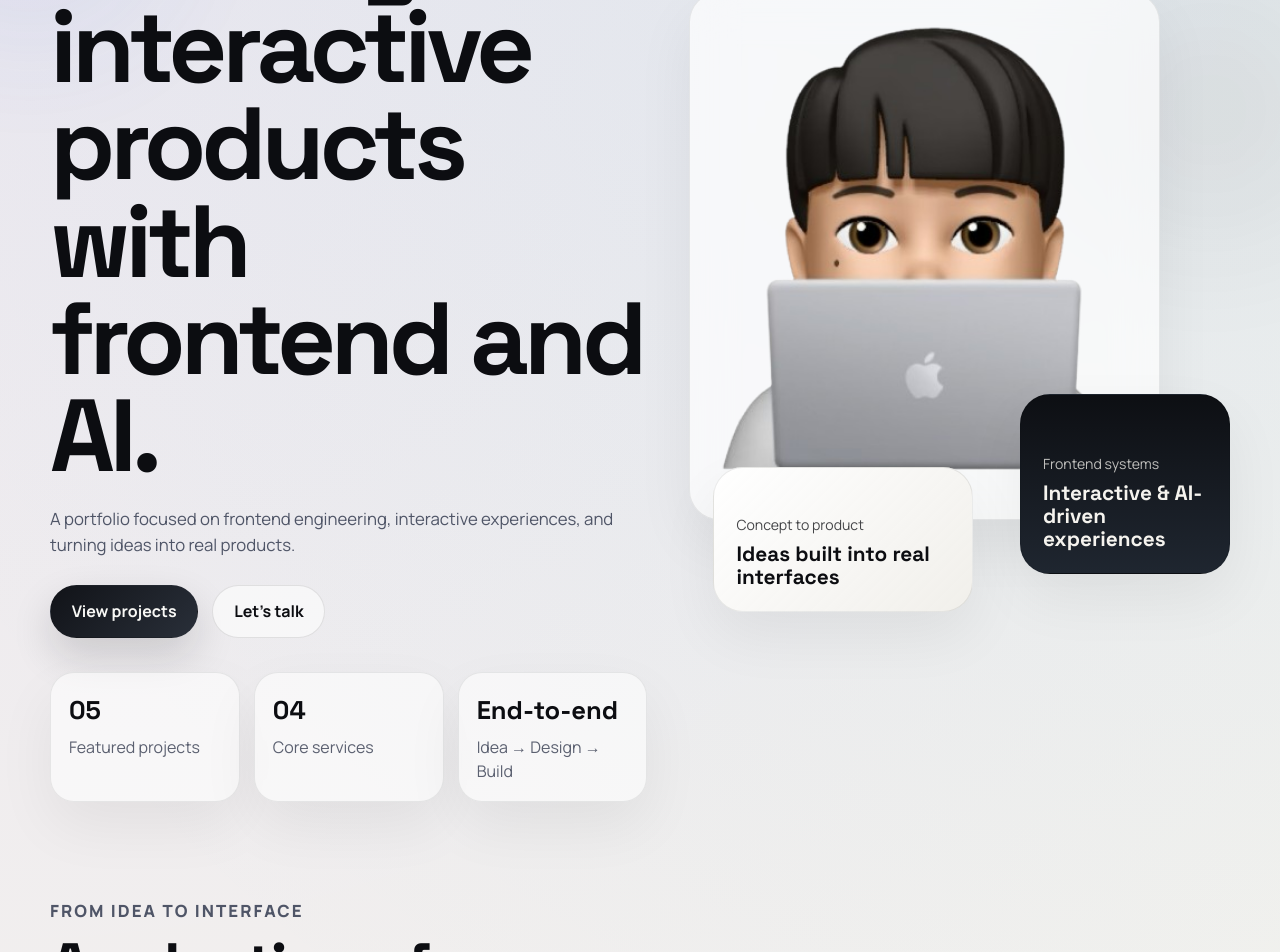
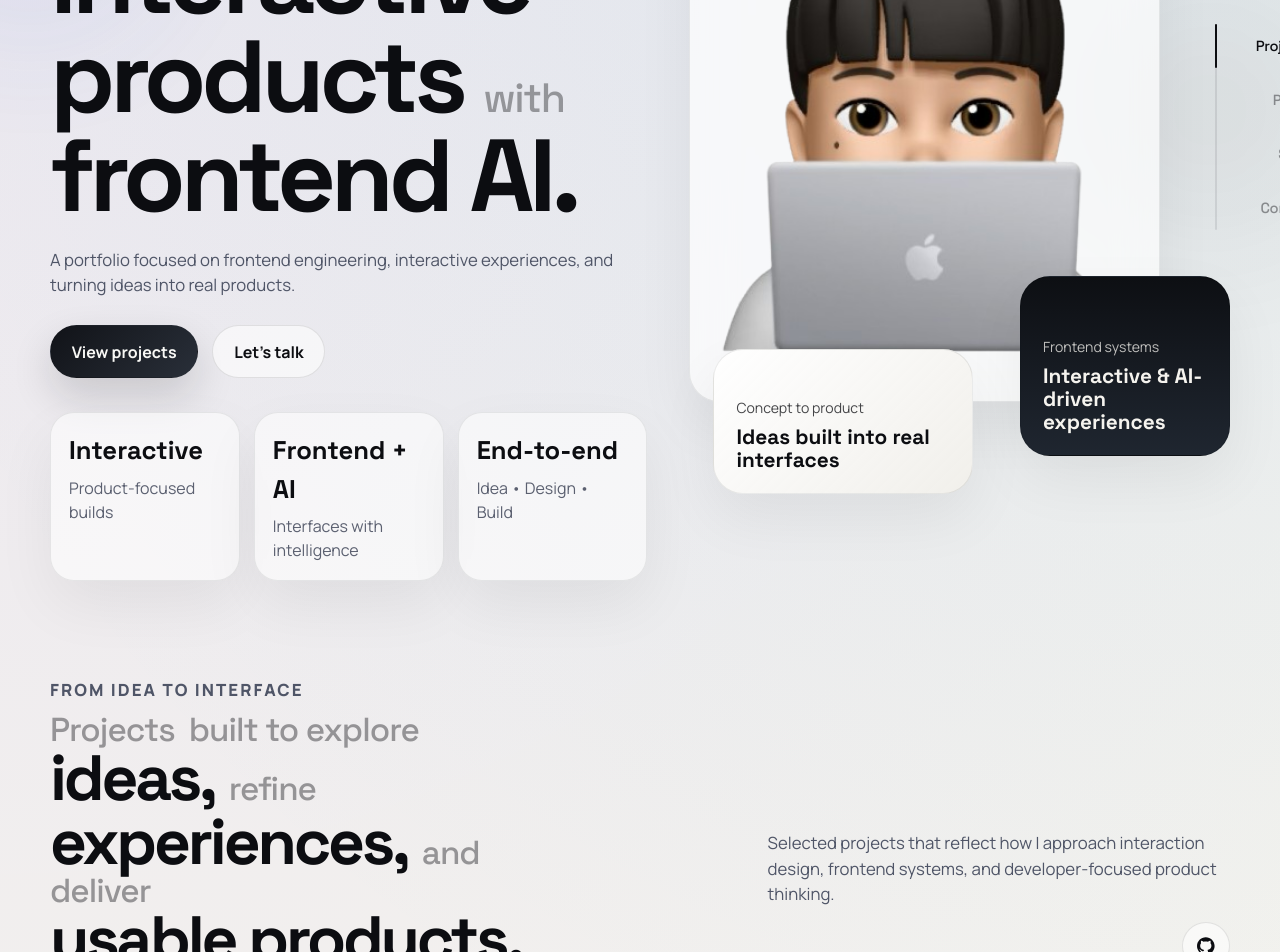
Before and after one commit to ppsssj/PortFolio_ppsssj, a React (Vite) app: page / in a window 1280 px wide. Shown: the part 280-1232 px from the top of the page. Built offline with nearby package versions, Linux system fonts and the light colour scheme.

Commit message:
힘들다

```diff
--- a/src/App.jsx
+++ b/src/App.jsx
@@ -1,4 +1,4 @@
-import { useState } from "react";
+import { useEffect, useState } from "react";
 import {
   HiOutlineAcademicCap,
   HiOutlineArrowLeft,
@@ -6,7 +6,20 @@ import {
   HiOutlineTrophy,
   HiOutlineUserGroup,
 } from "react-icons/hi2";
-import { SiGit, SiGithub, SiJavascript, SiReact, SiVite } from "react-icons/si";
+import {
+  SiCss,
+  SiFigma,
+  SiGit,
+  SiGithub,
+  SiHtml5,
+  SiJavascript,
+  SiNotion,
+  SiPostman,
+  SiReact,
+  SiTypescript,
+  SiVite,
+} from "react-icons/si";
+import { VscVscode } from "react-icons/vsc";
 import codeGraphImage from "../assets/CodeGraph.png";
 import gitEffectsImage from "../assets/git_effects.gif";
 import graphMindImage from "../assets/GraphMind.png";
@@ -15,11 +28,13 @@ import profileImage from "../assets/Profile.png";
 import trafficNoiseImage from "../assets/Traffic Noise Prediction System.png";
 
 const navigation = [
-  { label: "Work", href: "#work" },
-  { label: "Services", href: "#services" },
-  { label: "About", href: "#about" },
+  { label: "Projects", href: "#work" },
+  { label: "Profile", href: "#services" },
+  { label: "Story", href: "#about" },
   { label: "Contact", href: "#contact" },
 ];
+
+const sectionIds = navigation.map((item) => item.href.slice(1));
 
 const projects = [
   {
@@ -102,7 +117,12 @@ const projects = [
       "A web-based node programming system inspired by TouchDesigner, focused on real-time graph evaluation and visual pipeline composition.",
     role: "Frontend System Designer",
     focus: "Node-based runtime UI",
-    stack: ["React", "Node Graph UI", "Runtime Evaluation", "Visual Programming"],
+    stack: [
+      "React",
+      "Node Graph UI",
+      "Runtime Evaluation",
+      "Visual Programming",
+    ],
     detail:
       "PrismDesign explores how node-based visual programming can work on the web. Inspired by TouchDesigner, it focuses on building a canvas where users can compose processing pipelines visually and inspect changing states through a runtime-driven interface.",
     highlights: [
@@ -117,18 +137,11 @@ const projects = [
 const services = [
   {
     name: "Tech Stack",
-    items: [
-      "React",
-      "Vite",
-      "JavaScript",
-    ],
+    items: ["React", "Vite", "JavaScript", "HTML", "CSS", "TypeScript"],
   },
   {
     name: "Developer Tools",
-    items: [
-      "Git",
-      "GitHub",
-    ],
+    items: ["Git", "GitHub", "VS Code", "Figma", "Postman", "Notion"],
   },
   {
     name: "Awards",
@@ -142,25 +155,24 @@ const services = [
     items: [
       "Leadership Staff, LikeLion Club",
       "AICS Undergraduate Researcher",
+      "창업동아리 팀장",
     ],
   },
   {
     name: "Certification",
-    items: [
-      "Information Processing Engineer",
-    ],
+    items: ["Information Processing Engineer"],
   },
 ];
 
 const clients = [
-  "Union",
-  "Dazzle",
-  "Copay",
-  "Exodus",
-  "Ket:Ko",
-  "Notex",
-  "CareSunset",
-  "Booking",
+  "Creative",
+  "Rapid Prototyping",
+  "Fast Execution",
+  "Product Focus",
+  "Product Thinking",
+  "AI Integration",
+  "User Flow Design",
+  "initiative",
 ];
 
 const socials = [
@@ -173,18 +185,27 @@ const itemIcons = {
   React: SiReact,
   Vite: SiVite,
   JavaScript: SiJavascript,
+  HTML: SiHtml5,
+  CSS: SiCss,
+  TypeScript: SiTypescript,
   Git: SiGit,
   GitHub: SiGithub,
+  "VS Code": VscVscode,
+  Figma: SiFigma,
+  Postman: SiPostman,
+  Notion: SiNotion,
   "BLEP Data Utilization Competition": HiOutlineTrophy,
   "Best Paper Award, Korea Data Science Society": HiOutlineTrophy,
   "Leadership Staff, LikeLion Club": HiOutlineUserGroup,
   "AICS Undergraduate Researcher": HiOutlineAcademicCap,
+  "창업동아리 팀장": HiOutlineUserGroup,
   "Information Processing Engineer": HiOutlineIdentification,
 };
 
 function SectionIntro({
   eyebrow,
   title,
+  titleClassName,
   description,
   actionLabel,
   actionAriaLabel,
@@ -195,7 +216,7 @@ function SectionIntro({
     <div className="section-intro">
       <div>
         <p className="eyebrow">{eyebrow}</p>
-        <h2>{title}</h2>
+        <h2 className={titleClassName}>{title}</h2>
       </div>
       <div className="section-intro__aside">
         <p>{description}</p>
@@ -218,34 +239,99 @@ function SectionIntro({
 function App() {
   const [activeService, setActiveService] = useState(0);
   const [selectedProject, setSelectedProject] = useState(null);
+  const [activeSection, setActiveSection] = useState(sectionIds[0]);
   const isProjectDetailOpen = Boolean(selectedProject);
+  const activeSectionIndex = Math.max(sectionIds.indexOf(activeSection), 0);
+
+  useEffect(() => {
+    const sections = sectionIds
+      .map((id) => document.getElementById(id))
+      .filter(Boolean);
+
+    if (!sections.length) {
+      return undefined;
+    }
+
+    const updateActiveSection = () => {
+      const scrollAnchor = window.scrollY + window.innerHeight * 0.38;
+      let currentSection = sectionIds[0];
+
+      sections.forEach((section) => {
+        if (section.offsetTop <= scrollAnchor) {
+          currentSection = section.id;
+        }
+      });
+
+      setActiveSection(currentSection);
+    };
+
+    updateActiveSection();
+    window.addEventListener("scroll", updateActiveSection, { passive: true });
+    window.addEventListener("resize", updateActiveSection);
+
+    return () => {
+      window.removeEventListener("scroll", updateActiveSection);
+      window.removeEventListener("resize", updateActiveSection);
+    };
+  }, [sectionIds]);
 
   return (
     <div className="page-shell">
       <div className="page-glow page-glow--left" />
       <div className="page-glow page-glow--right" />
 
+      <nav
+        className="section-rail"
+        aria-label="Section navigation"
+        style={{ "--active-index": activeSectionIndex }}
+      >
+        <div className="section-rail__inner">
+          <p className="section-rail__eyebrow"></p>
+          <div className="section-rail__list">
+            <span className="section-rail__track" aria-hidden="true" />
+            <span className="section-rail__thumb" aria-hidden="true" />
+            {navigation.map((item) => {
+              const isActive = activeSection === item.href.slice(1);
+
+              return (
+                <a
+                  key={item.href}
+                  className={`section-rail__link${isActive ? " is-active" : ""}`}
+                  href={item.href}
+                  aria-current={isActive ? "location" : undefined}
+                >
+                  {item.label}
+                </a>
+              );
+            })}
+          </div>
+        </div>
+      </nav>
+
       <header className="site-header">
         <a className="brand" href="#top">
           PPsssJ.
         </a>
-
-        <nav className="site-nav" aria-label="Primary navigation">
-          {navigation.map((item) => (
-            <a key={item.href} href={item.href}>
-              {item.label}
-            </a>
-          ))}
-        </nav>
       </header>
 
       <main id="top">
         <section className="hero">
           <div className="hero__copy">
             <p className="eyebrow">Frontend • AI Experiences</p>
-            <h1>Building interactive products with frontend and AI.</h1>
+            <h1
+              className="hero__headline"
+              aria-label="Building interactive products with frontend and AI."
+            >
+              <span className="hero__word hero__word--soft">Building</span>
+              <span className="hero__word hero__word--strong">interactive</span>
+              <span className="hero__word hero__word--strong">products</span>
+              <span className="hero__word hero__word--soft">with</span>
+              <span className="hero__word hero__word--strong">frontend</span>
+              <span className="hero__word hero__word--strong">AI.</span>
+            </h1>
             <p className="hero__description">
-              A portfolio focused on frontend engineering, interactive experiences, and turning ideas into real products.
+              A portfolio focused on frontend engineering, interactive
+              experiences, and turning ideas into real products.
             </p>
             <div className="hero__actions">
               <a className="primary-button" href="#work">
@@ -257,27 +343,23 @@ function App() {
             </div>
             <dl className="hero__stats">
               <div>
-                <dt>05</dt>
-                <dd>Featured projects</dd>
+                <dt>Interactive</dt>
+                <dd>Product-focused builds</dd>
               </div>
               <div>
-                <dt>04</dt>
-                <dd>Core services</dd>
+                <dt>Frontend + AI</dt>
+                <dd>Interfaces with intelligence</dd>
               </div>
               <div>
                 <dt>End-to-end</dt>
-                <dd>Idea → Design → Build</dd>
+                <dd>Idea • Design • Build</dd>
               </div>
             </dl>
           </div>
 
           <div className="hero__visual" aria-hidden="true">
             <div className="hero-card hero-card--primary">
-              <img
-                src={profileImage}
-                alt={projects[0].title}
-                loading="eager"
-              />
+              <img src={profileImage} alt={projects[0].title} loading="eager" />
             </div>
             <div className="hero-card hero-card--accent">
               <span>Frontend systems</span>
@@ -293,7 +375,35 @@ function App() {
         <section className="projects-section" id="work">
           <SectionIntro
             eyebrow="From Idea to Interface"
-            title="A selection of projects built to test concepts, refine user flows, and ship usable products."
+            titleClassName="section-title section-title--mixed"
+            title={
+              <>
+                <span className="section-title__word section-title__word--soft">
+                  Projects
+                </span>
+                <span className="section-title__word section-title__word--soft">
+                  built to explore
+                </span>
+                <span className="section-title__word section-title__word--strong">
+                  ideas,
+                </span>
+                <span className="section-title__word section-title__word--soft">
+                  refine
+                </span>
+                <span className="section-title__word section-title__word--strong">
+                  experiences,
+                </span>
+                <span className="section-title__word section-title__word--soft">
+                  and
+                </span>
+                <span className="section-title__word section-title__word--soft">
+                  deliver
+                </span>
+                <span className="section-title__word section-title__word--strong">
+                  usable products.
+                </span>
+              </>
+            }
             description="Selected projects that reflect how I approach interaction design, frontend systems, and developer-focused product thinking."
             actionLabel={<SiGithub />}
             actionAriaLabel="View my GitHub profile"
@@ -313,7 +423,11 @@ function App() {
                   >
                     <div className="project-card__image-wrap">
                       <div className="project-card__media">
-                        <img src={project.image} alt={project.title} loading="lazy" />
+                        <img
+                          src={project.image}
+                          alt={project.title}
+                          loading="lazy"
+                        />
                       </div>
                     </div>
                     <div className="project-card__content">
@@ -440,7 +554,9 @@ function App() {
                     aria-pressed={isActive}
                   >
                     <span>{service.name}</span>
-                    <span>{String(service.items.length).padStart(2, "0")}</span>
+                    <span className="service-trigger__arrow" aria-hidden="true">
+                      &gt;
+                    </span>
                   </button>
                 );
               })}
@@ -449,7 +565,14 @@ function App() {
             <div className="service-panel">
               <p className="eyebrow">Selected category</p>
               <h3>{services[activeService].name}</h3>
-              <ul>
+              <ul
+                className={
+                  services[activeService].name === "Tech Stack" ||
+                  services[activeService].name === "Developer Tools"
+                    ? "service-panel__list service-panel__list--grid"
+                    : "service-panel__list"
+                }
+              >
                 {services[activeService].items.map((item) => {
                   const Icon = itemIcons[item];
 
@@ -472,7 +595,32 @@ function App() {
         <section className="about-section" id="about">
           <SectionIntro
             eyebrow="Our Story"
-            title="Explore our journey and learn what sets us apart in crafting impactful digital experiences."
+            titleClassName="section-title section-title--mixed"
+            title={
+              <>
+                <span className="section-title__word section-title__word--soft">
+                  A
+                </span>
+                <span className="section-title__word section-title__word--strong">
+                  frontend-focused
+                </span>
+                <span className="section-title__word section-title__word--soft">
+                  builder who turns
+                </span>
+                <span className="section-title__word section-title__word--strong">
+                  creative ideas
+                </span>
+                <span className="section-title__word section-title__word--soft">
+                  into
+                </span>
+                <span className="section-title__word section-title__word--strong">
+                  interactive,
+                </span>
+                <span className="section-title__word section-title__word--strong">
+                  usable products.
+                </span>
+              </>
+            }
             description="The original page used custom SVG logos and heavy layout wrappers. Here, the same idea is kept with a lighter, editable component structure."
             actionLabel="See contact"
             actionHref="#contact"
@@ -480,12 +628,12 @@ function App() {
 
           <div className="about-grid">
             <article className="about-card">
-              <h3>Why this version is better to maintain</h3>
+              <h3>How I build products</h3>
               <p>
-                Content, project cards, navigation, and services now live as
-                plain JavaScript data. That means you can swap copy, reorder
-                sections, or connect an API later without fighting a 17,000-line
-                export.
+                I approach product building through rapid prototyping,
+                interactive frontend development, and practical iteration.
+                Rather than stopping at ideas, I focus on shaping concepts into
+                clear user flows and usable interfaces.
               </p>
             </article>
 
@@ -542,7 +690,7 @@ function App() {
         </div>
 
         <div className="site-footer__bottom">
-          <span>2026 ppsssj</span>
+          <span>© 2026 PPsssJ. All rights reserved.</span>
         </div>
       </footer>
     </div>
--- a/src/styles.css
+++ b/src/styles.css
@@ -94,7 +94,7 @@ img {
 .site-header {
   display: flex;
   align-items: center;
-  justify-content: space-between;
+  justify-content: flex-start;
   gap: 24px;
   padding: 12px 0 36px;
 }
@@ -106,13 +106,83 @@ img {
   letter-spacing: -0.04em;
 }
 
-.site-nav {
-  display: flex;
-  flex-wrap: wrap;
-  gap: 12px;
+.section-rail {
+  position: fixed;
+  top: 50%;
+  right: -36px;
+  z-index: 20;
+  transform: translateY(-50%);
 }
 
-.site-nav a,
+.section-rail__inner {
+  display: grid;
+  gap: 14px;
+}
+
+.section-rail__eyebrow {
+  margin: 0;
+  color: rgba(12, 13, 17, 0.34);
+  font-size: 0.72rem;
+  font-weight: 700;
+  letter-spacing: 0.18em;
+  text-transform: uppercase;
+  text-align: right;
+}
+
+.section-rail__list {
+  --rail-item-height: 44px;
+  --rail-gap: 10px;
+  position: relative;
+  display: grid;
+  gap: var(--rail-gap);
+  justify-items: end;
+  min-width: 108px;
+  padding-left: 18px;
+}
+
+.section-rail__track,
+.section-rail__thumb {
+  position: absolute;
+  left: 7px;
+  width: 2px;
+  border-radius: 999px;
+}
+
+.section-rail__track {
+  top: 0;
+  height: 100%;
+  background: rgba(12, 13, 17, 0.09);
+}
+
+.section-rail__thumb {
+  top: 0;
+  height: var(--rail-item-height);
+  background: #0c0d11;
+  transform: translateY(calc(var(--active-index) * (var(--rail-item-height) + var(--rail-gap))));
+  transition: transform 260ms cubic-bezier(0.22, 1, 0.36, 1);
+}
+
+.section-rail__link {
+  position: relative;
+  display: inline-flex;
+  align-items: center;
+  justify-content: flex-end;
+  min-height: var(--rail-item-height);
+  color: rgba(12, 13, 17, 0.42);
+  font-family: "Space Grotesk", sans-serif;
+  font-size: 0.92rem;
+  font-weight: 500;
+  letter-spacing: -0.02em;
+  transition:
+    color 180ms ease,
+    transform 180ms ease;
+}
+
+.section-rail__link.is-active {
+  color: #0c0d11;
+  transform: translateX(-4px);
+}
+
 .footer-links a {
   padding: 0.72rem 1rem;
   border: 1px solid rgba(12, 13, 17, 0.1);
@@ -125,7 +195,6 @@ img {
     background-color 180ms ease;
 }
 
-.site-nav a:hover,
 .footer-links a:hover,
 .project-card:hover,
 .ghost-button:hover,
@@ -170,6 +239,28 @@ img {
   max-width: 11ch;
 }
 
+.hero__headline {
+  display: flex;
+  flex-wrap: wrap;
+  align-items: baseline;
+  gap: 0.02em 0.2em;
+}
+
+.hero__word {
+  display: inline-block;
+}
+
+.hero__word--strong {
+  color: #0c0d11;
+}
+
+.hero__word--soft {
+  font-size: 0.40em;
+  font-weight: 500;
+  letter-spacing: -0.035em;
+  color: rgba(12, 13, 17, 0.38);
+}
+
 .hero__description,
 .section-intro p,
 .about-card p,
@@ -183,27 +274,27 @@ img {
   margin: 22px 0 0;
 }
 
-.hero__copy > * {
+.hero__copy>* {
   animation: heroCopySlideIn 720ms cubic-bezier(0.22, 1, 0.36, 1) both;
 }
 
-.hero__copy > :nth-child(1) {
+.hero__copy> :nth-child(1) {
   animation-delay: 40ms;
 }
 
-.hero__copy > :nth-child(2) {
+.hero__copy> :nth-child(2) {
   animation-delay: 110ms;
 }
 
-.hero__copy > :nth-child(3) {
+.hero__copy> :nth-child(3) {
   animation-delay: 180ms;
 }
 
-.hero__copy > :nth-child(4) {
+.hero__copy> :nth-child(4) {
   animation-delay: 250ms;
 }
 
-.hero__copy > :nth-child(5) {
+.hero__copy> :nth-child(5) {
   animation-delay: 320ms;
 }
 
@@ -404,6 +495,29 @@ img {
 .section-intro h2 {
   font-size: clamp(2.2rem, 5vw, 4.1rem);
   max-width: 12ch;
+}
+
+.section-title--mixed {
+  display: flex;
+  flex-wrap: wrap;
+  align-items: baseline;
+  gap: 0.04em 0.22em;
+  max-width: 13ch;
+}
+
+.section-title__word {
+  display: inline-block;
+}
+
+.section-title__word--strong {
+  color: #0c0d11;
+}
+
+.section-title__word--soft {
+  font-size: 0.52em;
+  font-weight: 500;
+  letter-spacing: -0.03em;
+  color: rgba(12, 13, 17, 0.4);
 }
 
 .section-intro__aside {
@@ -715,10 +829,24 @@ img {
   font-weight: 700;
 }
 
+.service-trigger__arrow {
+  font-family: "Space Grotesk", sans-serif;
+  font-size: 1.2rem;
+  font-weight: 700;
+  line-height: 1;
+  color: rgba(12, 13, 17, 0.42);
+  transition: color 180ms ease, transform 180ms ease;
+}
+
 .service-trigger.is-active {
   border-color: rgba(17, 19, 24, 0.92);
   background: #14171d;
   color: #f5f3ee;
+}
+
+.service-trigger.is-active .service-trigger__arrow {
+  color: rgba(245, 243, 238, 0.86);
+  transform: translateX(2px);
 }
 
 .service-panel {
@@ -729,12 +857,16 @@ img {
     #fff;
 }
 
-.service-panel ul {
+.service-panel__list {
   display: grid;
   gap: 12px;
   margin: 22px 0 0;
   padding: 0;
   list-style: none;
+}
+
+.service-panel__list--grid {
+  grid-template-columns: repeat(3, minmax(0, 1fr));
 }
 
 .service-panel li {
@@ -857,7 +989,14 @@ img {
   font-size: 0.94rem;
 }
 
+@media (max-width: 1120px) {
+  .section-rail {
+    display: none;
+  }
+}
+
 @media (max-width: 960px) {
+
   .hero,
   .section-intro,
   .services-layout,
@@ -868,6 +1007,14 @@ img {
 
   .hero {
     padding-bottom: 72px;
+  }
+
+  .hero__headline {
+    max-width: 9ch;
+  }
+
+  .section-title--mixed {
+    max-width: 11ch;
   }
 
   .hero__visual {
@@ -903,11 +1050,6 @@ img {
     padding-bottom: 24px;
   }
 
-  .site-nav {
-    width: 100%;
-  }
-
-  .site-nav a,
   .footer-links a {
     flex: 1 1 auto;
     text-align: center;
@@ -919,6 +1061,26 @@ img {
 
   .hero__visual {
     min-height: 360px;
+  }
+
+  .hero__headline {
+    gap: 0.04em 0.16em;
+  }
+
+  .hero__word--soft {
+    font-size: 0.5em;
+  }
+
+  .section-title--mixed {
+    gap: 0.05em 0.16em;
+  }
+
+  .section-title__word--soft {
+    font-size: 0.5em;
+  }
+
+  .service-panel__list--grid {
+    grid-template-columns: repeat(2, minmax(0, 1fr));
   }
 
   .projects-stage.is-detail-open .projects-gallery {
@@ -962,7 +1124,7 @@ img {
 }
 
 @media (prefers-reduced-motion: reduce) {
-  .hero__copy > * {
+  .hero__copy>* {
     animation: none;
   }
 
```
Also changed, not shown: 1 other file (tests, documents, lock files or other folders).
